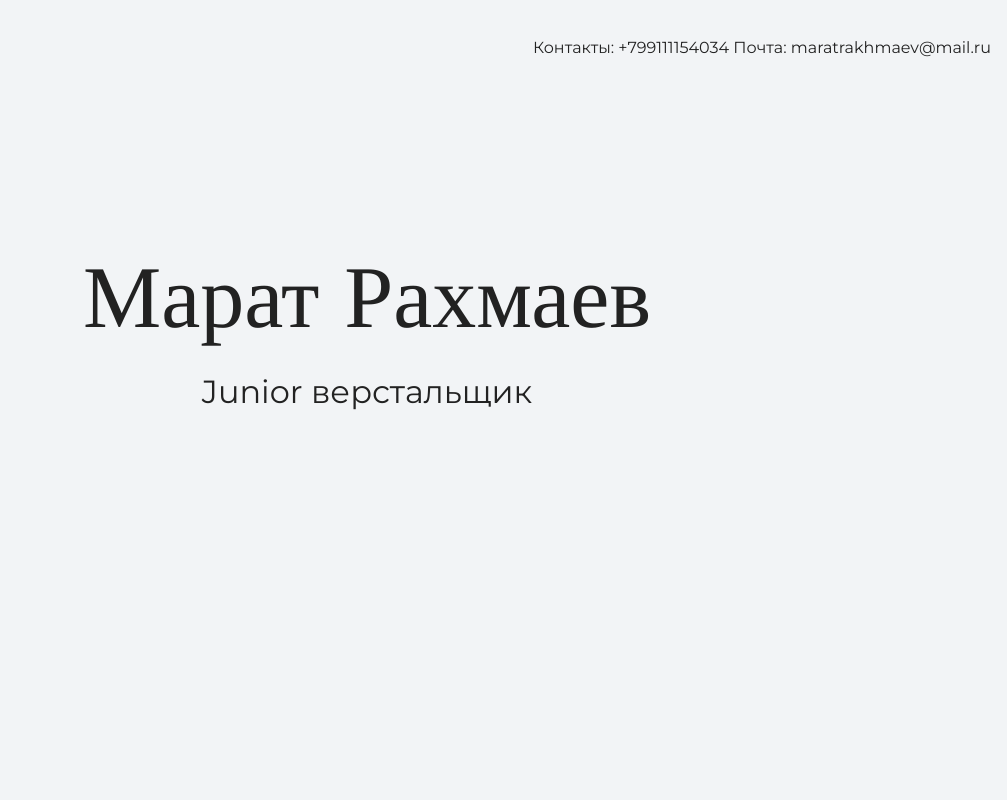
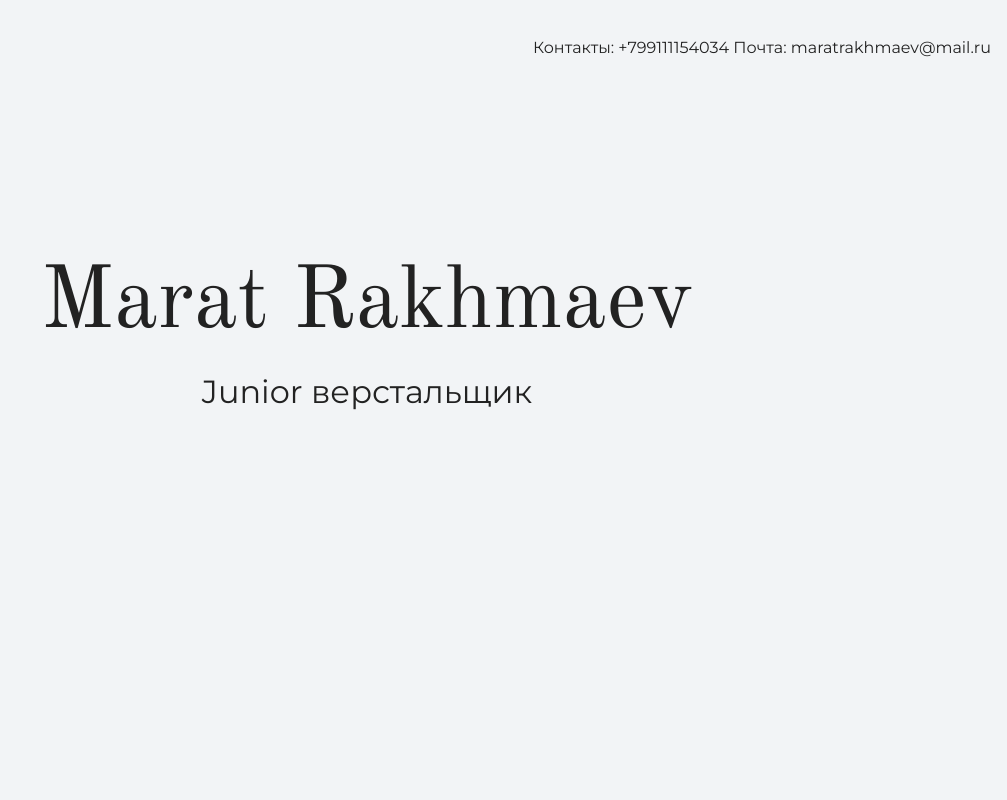
Before and after one commit to maratrakhmaev/mysite, a plain HTML site: page index.html in a window 1280 px wide. Shown: the top 800 px of the page, without its empty margins (273-1280 px from the left). Drawn offline with nearby package versions, Linux system fonts and the light colour scheme.

Commit message:
меняет имя

```diff
--- a/index.html
+++ b/index.html
@@ -17,7 +17,7 @@
 
     <section class="hero-image">
       <div class="container">
-      <h1 class="heading">Марат Рахмаев</h1>
+      <h1 class="heading">Marat Rakhmaev</h1>
       <p>Junior верстальщик</p>
       </div>
     </section>
```
